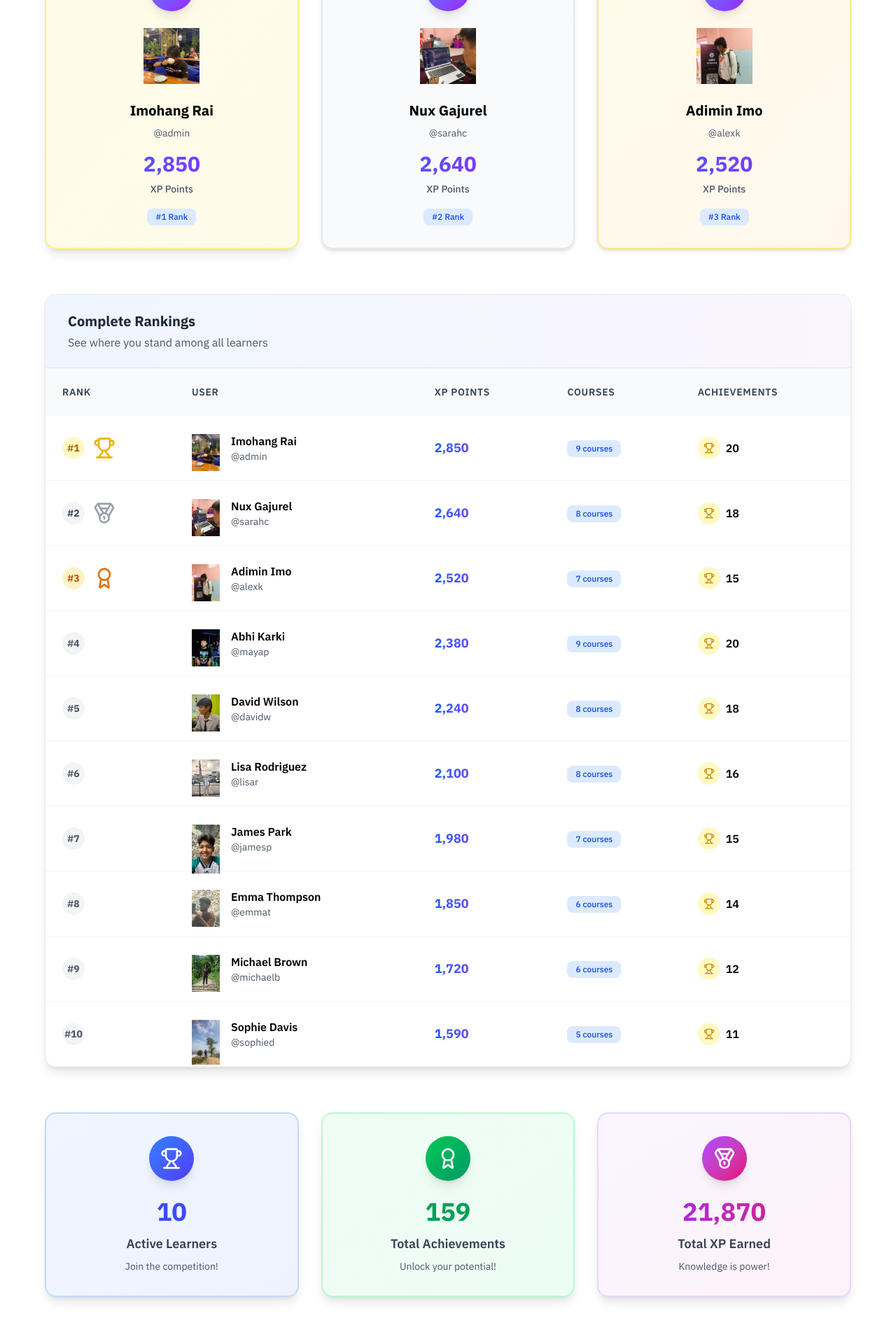
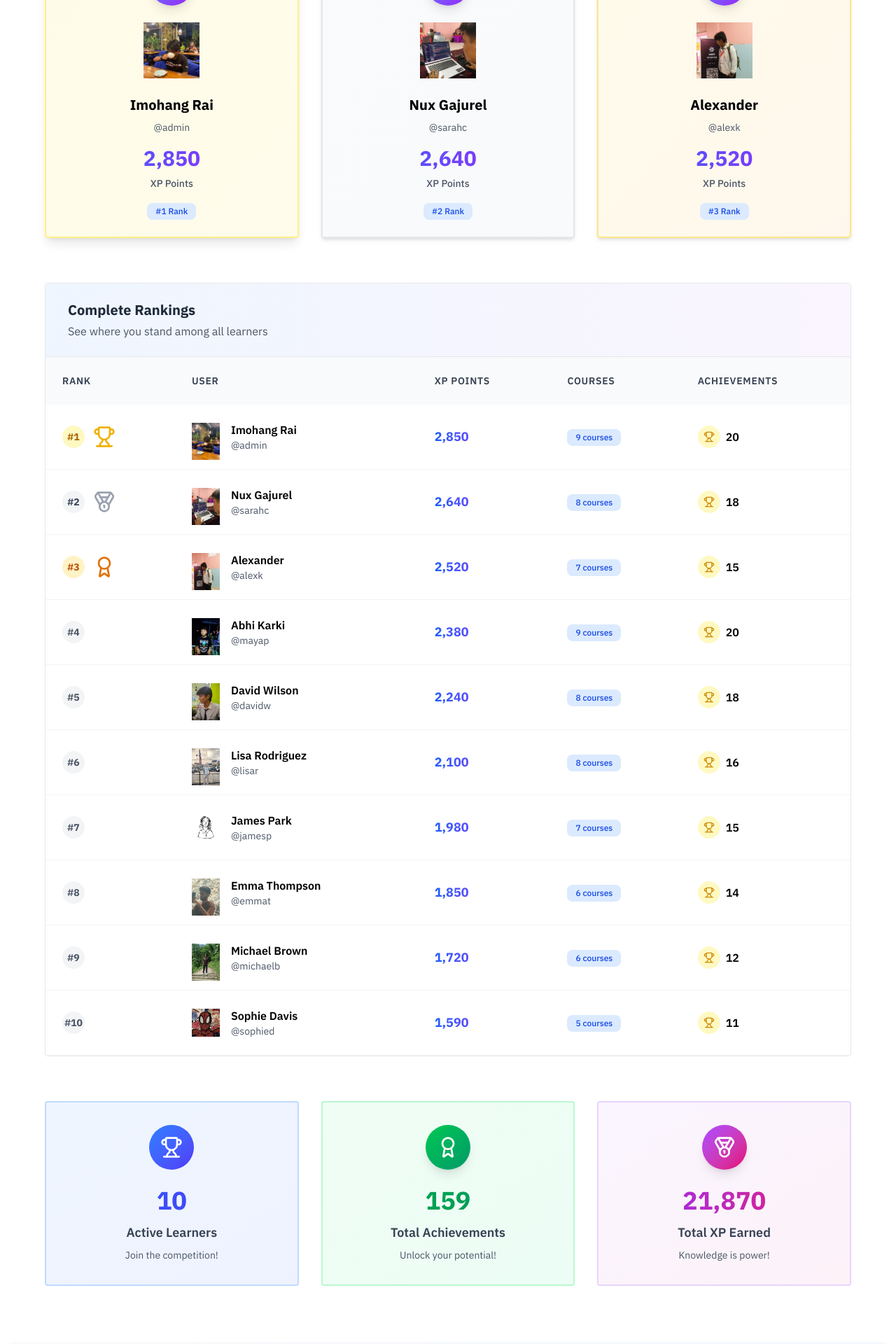
Before and after one commit to Manish-Tamang/hackathon-webnepal, a Next.js app: page /leaderboard in a window 1280 px wide. Shown: the part 540-2460 px from the top of the page at 70% size. Built offline with nearby package versions, Linux system fonts and the light colour scheme; no server answers.

Commit message:
Add: Khai koo

```diff
--- a/app/leaderboard/page.tsx
+++ b/app/leaderboard/page.tsx
@@ -41,7 +41,7 @@ export default function LeaderboardPage() {
       <Header />
       <div className="max-w-6xl mx-auto space-y-16">
         {/* Header */}
-        <section className="relative mt-4 overflow-hidden rounded-3xl bg-gradient-to-br from-emerald-50 via-white to-emerald-50 border border-emerald-100 shadow-sm">
+        <section className="relative mt-4 overflow-hidden rounded-[4px] bg-gradient-to-br from-emerald-50 via-white to-emerald-50 border border-emerald-100 shadow-sm">
           <div className="px-6 py-12 sm:py-16 text-center">
             <div className="flex items-center justify-center gap-4 mb-4">
               <div className="w-16 h-16 bg-gradient-to-br from-emerald-500 to-green-600 rounded-full flex items-center justify-center shadow-lg">
@@ -75,7 +75,7 @@ export default function LeaderboardPage() {
           {topThree.map((user) => (
             <div
               key={user.id}
-              className={`border-2 p-8 text-center rounded-2xl transition-all duration-300 hover:shadow-xl ${getPodiumStyle(
+              className={`border-2 p-6 text-center rounded-[4px] transition-all duration-300 ${getPodiumStyle(
                 user.rank
               )}`}
             >
@@ -108,7 +108,7 @@ export default function LeaderboardPage() {
           ))}
         </div>
 
-        <div className="bg-white rounded-2xl border border-gray-200 shadow-lg overflow-hidden">
+        <div className="bg-white rounded-[4px] border border-gray-200 overflow-hidden">
           <div className="bg-gradient-to-r from-blue-50 to-purple-50 px-8 py-6 border-b border-gray-200">
             <h2 className="text-xl font-bold text-gray-800">
               Complete Rankings
@@ -211,8 +211,8 @@ export default function LeaderboardPage() {
         </div>
 
         <div className="grid md:grid-cols-3 gap-8">
-          <div className="bg-gradient-to-br from-blue-50 to-indigo-50 border-2 border-blue-200 p-8 text-center rounded-2xl shadow-lg hover:shadow-xl transition-all duration-300 hover:-translate-y-1">
-            <div className="w-16 h-16 bg-gradient-to-br from-blue-500 to-indigo-600 rounded-full flex items-center justify-center mx-auto mb-6 shadow-lg">
+          <div className="bg-gradient-to-br from-blue-50 to-indigo-50 border-2 border-blue-200 p-8 text-center rounded-[4px] transition-all duration-300 hover:-translate-y-1">
+            <div className="w-16 h-16 bg-gradient-to-br from-blue-500 to-indigo-600 rounded-full flex items-center justify-center mx-auto mb-6">
               <Trophy className="h-8 w-8 text-white" />
             </div>
             <div className="text-4xl font-bold mb-3 bg-gradient-to-r from-blue-600 to-indigo-600 bg-clip-text text-transparent">
@@ -224,7 +224,7 @@ export default function LeaderboardPage() {
             <p className="text-sm text-gray-600 mt-2">Join the competition!</p>
           </div>
 
-          <div className="bg-gradient-to-br from-green-50 to-emerald-50 border-2 border-green-200 p-8 text-center rounded-2xl shadow-lg hover:shadow-xl transition-all duration-300 hover:-translate-y-1">
+          <div className="bg-gradient-to-br from-green-50 to-emerald-50 border-2 border-green-200 p-8 text-center rounded-[4px] transition-all duration-300 hover:-translate-y-1">
             <div className="w-16 h-16 bg-gradient-to-br from-green-500 to-emerald-600 rounded-full flex items-center justify-center mx-auto mb-6 shadow-lg">
               <Award className="h-8 w-8 text-white" />
             </div>
@@ -240,7 +240,7 @@ export default function LeaderboardPage() {
             <p className="text-sm text-gray-600 mt-2">Unlock your potential!</p>
           </div>
 
-          <div className="bg-gradient-to-br from-purple-50 to-pink-50 border-2 border-purple-200 p-8 text-center rounded-2xl shadow-lg hover:shadow-xl transition-all duration-300 hover:-translate-y-1">
+          <div className="bg-gradient-to-br from-purple-50 to-pink-50 border-2 border-purple-200 p-8 text-center rounded-[4px] transition-all duration-300 hover:-translate-y-1">
             <div className="w-16 h-16 bg-gradient-to-br from-purple-500 to-pink-600 rounded-full flex items-center justify-center mx-auto mb-6 shadow-lg">
               <Medal className="h-8 w-8 text-white" />
             </div>
--- a/app/pricing/page.tsx
+++ b/app/pricing/page.tsx
@@ -27,13 +27,13 @@ export default function PricingPage() {
               href: "/signup",
             },{
               name: "Pro",
-              price: "रु 999/mo",
+              price: "रु 999/month",
               features: ["All courses", "AI feedback", "Unlimited labs", "Certificates"],
               cta: "Upgrade to Pro",
               href: "/signup",
             },{
               name: "Team",
-              price: "रु 1,599/mo",
+              price: "रु 1,599/month",
               features: ["Pro features", "Team analytics", "Priority support"],
               cta: "Contact Sales",
               href: "/about",
--- a/app/profile/page.tsx
+++ b/app/profile/page.tsx
@@ -61,7 +61,7 @@ export default function ProfilePage() {
             <Card>
                 <CardContent className="p-6">
                     <div className="flex items-start gap-6">
-                        <Image src={session?.user?.image ?? "/img/1.jpg"} alt="User Image" width={100} height={100} />
+                        <Image src={session?.user?.image ?? "/img/1.jpg"} alt="User Image" width={100} height={100} className="rounded-[4px]"/>
                         <div className="flex-1">
                             <div className="flex items-center justify-between mb-4">
                                 <div>
@@ -71,7 +71,7 @@ export default function ProfilePage() {
                                 <Button
                                     onClick={() => setIsEditing(!isEditing)}
                                     variant={isEditing ? "secondary" : "default"}
-                                >
+                               className="bg-[#3D8B63] hover:bg-[#3D8B63] text-white rounded-[4px]" >
                                     {isEditing ? "Cancel" : "Edit Profile"}
                                 </Button>
                             </div>
--- a/lib/leaderboard-data.ts
+++ b/lib/leaderboard-data.ts
@@ -48,7 +48,7 @@ export const mockLeaderboardUsers: LeaderboardUser[] = [
   {
     id: "3",
     image:"/img/144.jpg",
-    name: "Adimin Imo",
+    name: "Alexander",
     username: "alexk",
     xp: 2520,
     rank: 3,
@@ -91,7 +91,7 @@ export const mockLeaderboardUsers: LeaderboardUser[] = [
   },
   {
     id: "7",
-    image:"/img/14.jpg",
+    image:"/img/manish.png",
     name: "James Park",
     username: "jamesp",
     xp: 1980,
@@ -124,7 +124,7 @@ export const mockLeaderboardUsers: LeaderboardUser[] = [
   },
   {
     id: "10",
-    image:"/img/18.jpg",
+    image:"/img/Nuxgajurel.jpg",
     name: "Sophie Davis",
     username: "sophied",
     xp: 1590,
```
